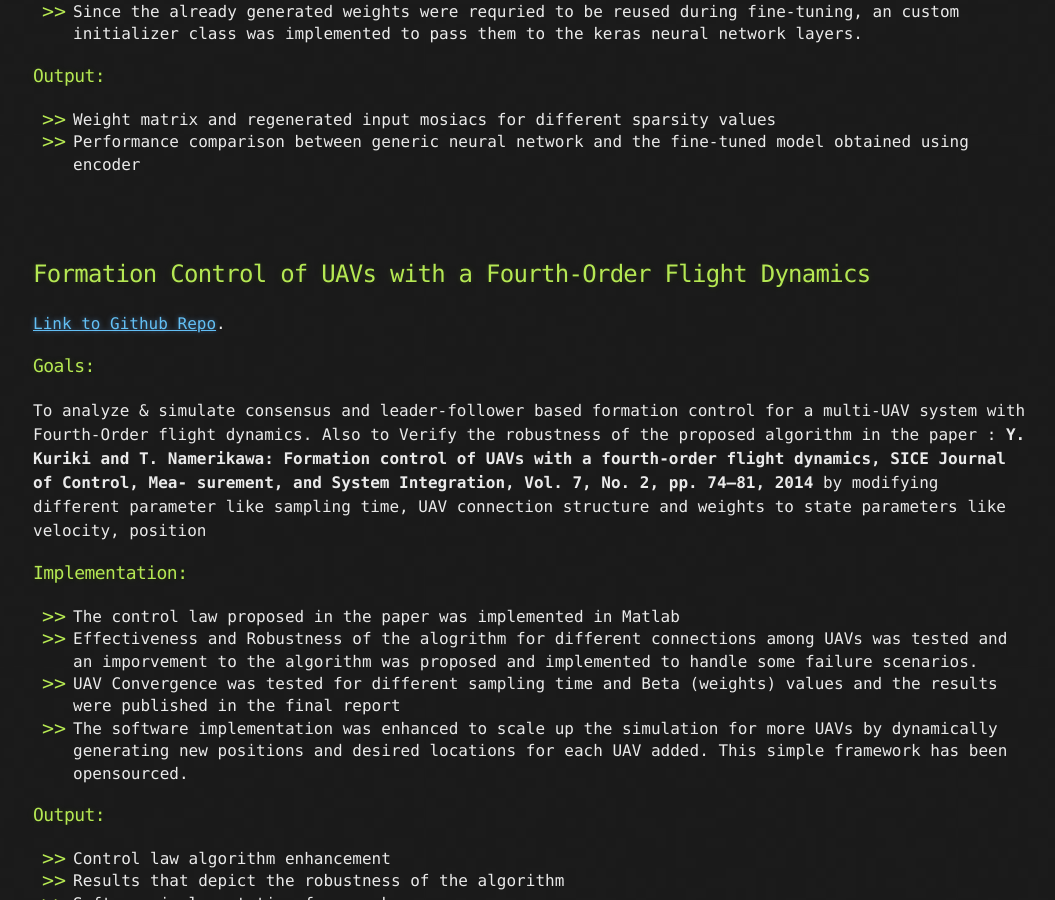
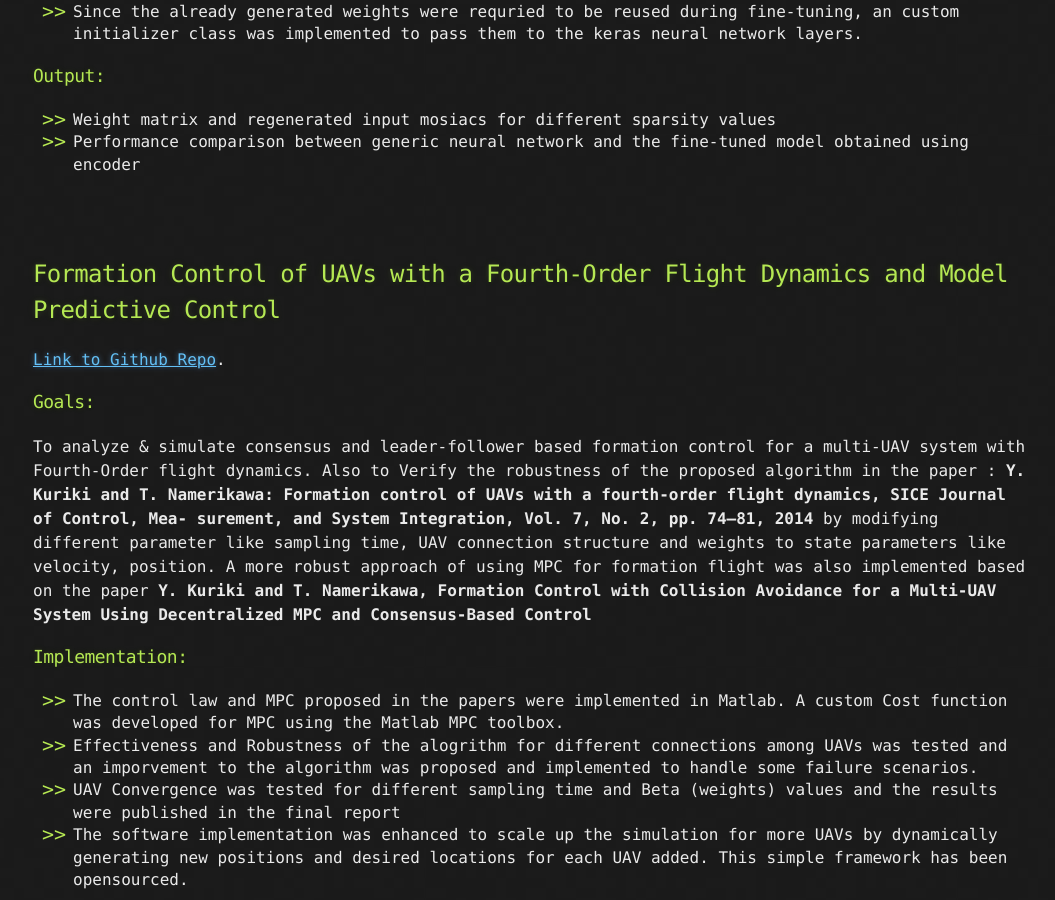
Before and after one commit to dtbinh/jadhavhninad.github.io, a Jekyll site: the page built from index.md, in a window 1280 px wide and 900 px high, scrolled down 1993 px. Shown: the whole window, without its empty margins (107-1162 px from the left). Built offline with Jekyll 4.4.1, drawn with Linux system fonts in a browser that asks for light colours.

Commit message:
MPC update

```diff
--- a/index.md
+++ b/index.md
@@ -33,17 +33,19 @@ Details about my recent projects and repositories that I am currently working on
 
 <br><br>
 
-## [](#header-2)Formation Control of UAVs with a Fourth-Order Flight Dynamics
+## [](#header-2)Formation Control of UAVs with a Fourth-Order Flight Dynamics and Model Predictive Control
 [Link to Github Repo](https://github.com/jadhavhninad/Consensus_Based_Flight_Formation).
 
 ### [](#header-3) Goals:
-To analyze & simulate consensus and leader-follower based formation control for a multi-UAV system with Fourth-Order flight dynamics. Also to Verify the robustness of the proposed algorithm in the paper : **Y. Kuriki and T. Namerikawa: Formation control of UAVs with a fourth-order flight dynamics, SICE Journal of Control, Mea- surement, and System Integration, Vol. 7, No. 2, pp. 74–81, 2014** by modifying different parameter like sampling time, UAV connection structure and weights to state parameters like velocity, position
+To analyze & simulate consensus and leader-follower based formation control for a multi-UAV system with Fourth-Order flight dynamics. Also to Verify the robustness of the proposed algorithm in the paper : **Y. Kuriki and T. Namerikawa: Formation control of UAVs with a fourth-order flight dynamics, SICE Journal of Control, Mea- surement, and System Integration, Vol. 7, No. 2, pp. 74–81, 2014** by modifying different parameter like sampling time, UAV connection structure and weights to state parameters like velocity, position. A more robust approach of using MPC for formation flight was also implemented based on the paper **Y. Kuriki and T. Namerikawa, Formation Control with Collision Avoidance for a Multi-UAV System Using Decentralized MPC and Consensus-Based Control**
 
 ### [](#header-3) Implementation:
-*   The control law proposed in the paper was implemented in Matlab
+*   The control law and MPC proposed in the papers were implemented in Matlab. A custom Cost function was developed for MPC using the Matlab MPC toolbox.
 *   Effectiveness and Robustness of the alogrithm for different connections among UAVs was tested and an imporvement to the algorithm was proposed and implemented to handle some failure scenarios.
 *   UAV Convergence was tested for different sampling time and Beta (weights) values and the results were published in the final report
 *   The software implementation was enhanced to scale up the simulation for more UAVs by dynamically generating new positions and desired locations for each UAV added. This simple framework has been opensourced.
+
+!["MPC based formation control"]({{ site.url }}/assets/images/mpc_image.gif)
 
 ### [](#header-3) Output:
 *   Control law algorithm enhancement
```
Also changed, not shown: assets/images/mpc_image.gif (added).
